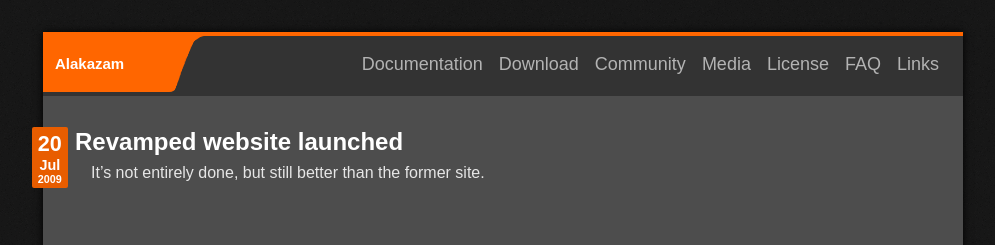
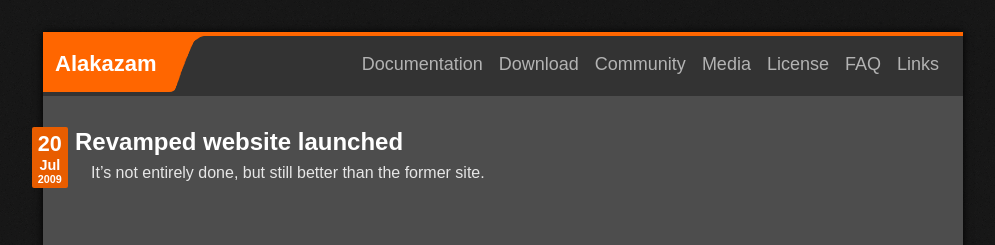
Before and after one commit to quake0day/Alakazam, a Jekyll site: the page built from _posts/2009-07-20-Revamped-website-launched.md, in a window 1280 px wide. Shown: the top 245 px of the page, without its empty margins (137-1132 px from the left). Built offline with Jekyll 4.4.1, drawn with Linux system fonts in a browser that asks for light colours.

Commit message:
change index

```diff
--- a/css/style.css
+++ b/css/style.css
@@ -143,7 +143,7 @@
   padding-right: 12px;
   float: left;
   color: #ffffff;
-  font-size: 15px;
+  font-size: 22px;
   font-weight: bold;
 }
 
```
